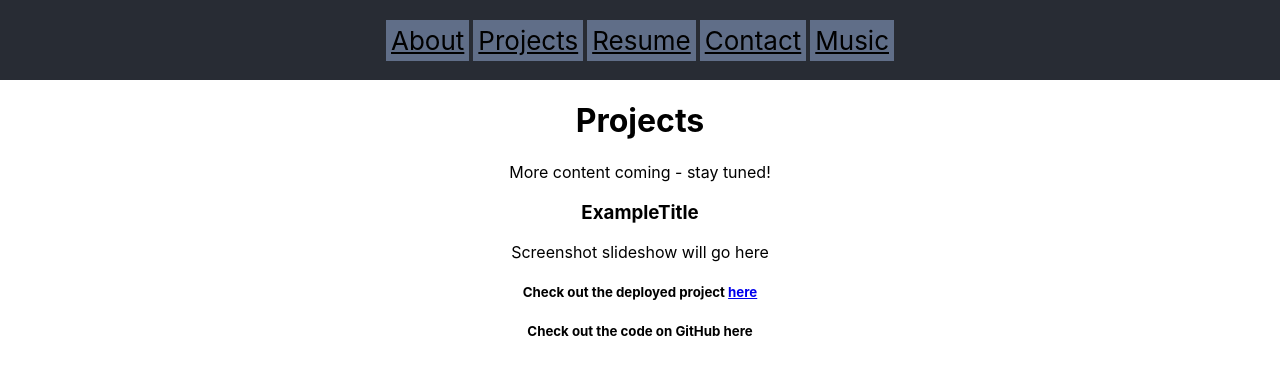
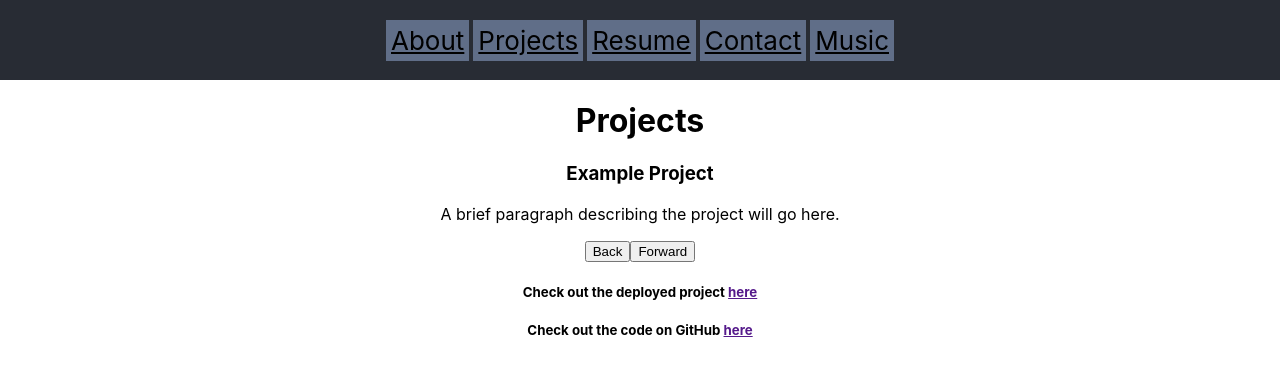
Before and after one commit to nholden212/portfolio, a React (Create React App) app: page /projects in a window 1280 px wide. Shown: the top 376 px of the page. Built offline with nearby package versions, Linux system fonts and the light colour scheme.

Commit message:
Implemented basic image slideshow functionality within project component

```diff
--- a/src/components/Project.js
+++ b/src/components/Project.js
@@ -3,6 +3,25 @@ import React, { Component } from 'react';
 class Project extends Component {
     constructor(props) {
         super(props);
+        this.state = {
+            i: 0
+        }
+    }
+
+    slideToTheLeft = () => {
+        if(this.state.i === 0){
+            this.setState({ i: this.props.images.length - 1 });
+        } else {
+            this.setState({ i: this.state.i - 1 });
+        }
+    }
+
+    slideToTheRight = () => {
+        if(this.state.i === this.props.images.length - 1){
+            this.setState({ i: 0 })
+        } else {
+            this.setState({ i: this.state.i + 1});
+        }
     }
 
     render() {
@@ -10,9 +29,23 @@ class Project extends Component {
             <div className="Project">
                 <h3 className="ProjectTitle">{this.props.title}</h3>
                 <p className="ProjectDescription">{this.props.description}</p>
-        <div className="ProjectSlideshow">Screenshot slideshow will go here</div>
-        <h5 className="ProjectDeployedURL">Check out the deployed project <a className="" href={this.props.deployedURL}>here</a></h5>
-        <h5 className="ProjectGitHubURL">Check out the code on GitHub <a href={this.props.gitHubURL}>here</a></h5>
+
+                <div className="ProjectSlideshow">
+                    <button onClick={this.slideToTheLeft}>Back</button>
+                    <button onClick={this.slideToTheRight}>Forward</button>
+                    <img
+                        src={this.props.images[this.state.i].src}
+                        alt={this.props.images[this.state.i].alt}>
+                    </img>
+                </div>
+
+                <h5 className="ProjectDeployedURL">
+                    Check out the deployed project <a className="" href={this.props.deployedURL}>here</a>
+                </h5>
+
+                <h5 className="ProjectGitHubURL">
+                    Check out the code on GitHub <a href={this.props.gitHubURL}>here</a>
+                </h5>
             </div>
         );
     }
--- a/src/components/ProjectsPage.js
+++ b/src/components/ProjectsPage.js
@@ -2,12 +2,18 @@ import React, { Component } from 'react';
 import Project from './Project';
 
 class ProjectsPage extends Component {
+
   render() {
     return (
       <div className="AboutPage">
         <h1>Projects</h1>
-        <p>More content coming - stay tuned!</p>
-        <Project title="ExampleTitle" deployedURL="https://www.reddit.com/r/survivor/" />
+        <Project
+          title="Example Project"
+          description="A brief paragraph describing the project will go here."
+          images={['']}
+          deployedURL=''
+          gitHubURL=''
+        />
       </div>
     );
   }
```
Lines whose indentation alone changed are shown as unchanged.
